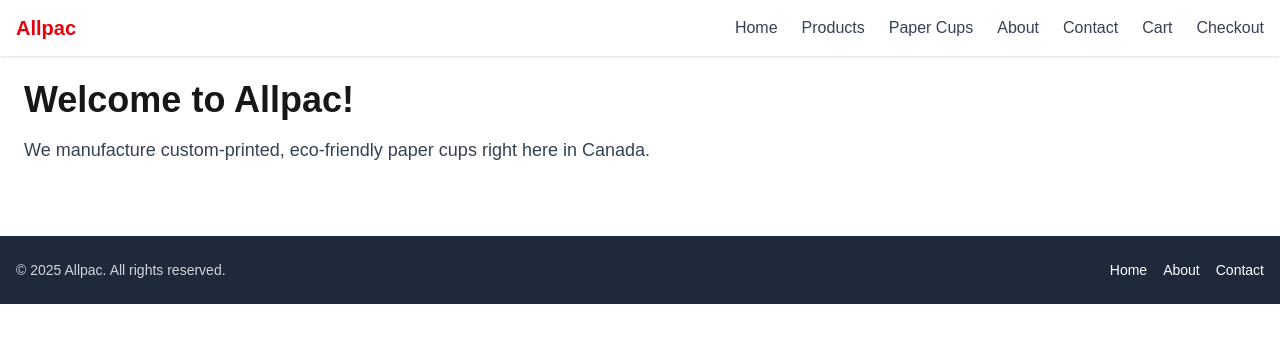
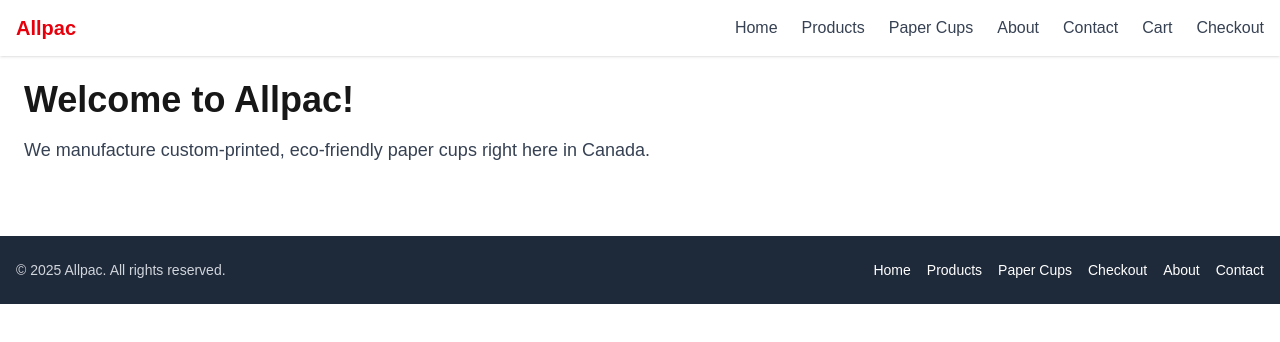
Before and after one commit to Emadedin1/allpacstore, a Next.js app in the folder frontend/: page / in a window 1280 px wide. Shown: the top 342 px of the page. Built offline with nearby package versions, Linux system fonts and the light colour scheme.

Commit message:
Update Footer with links to Products, Paper Cups, and Checkout

```diff
--- a/frontend/src/components/layout/Footer.jsx
+++ b/frontend/src/components/layout/Footer.jsx
@@ -11,6 +11,9 @@ export default function Footer() {
         </p>
         <div className="flex gap-4 text-sm">
           <Link href="/" className="hover:text-white">Home</Link>
+          <Link href="/products" className="hover:text-white">Products</Link>
+          <Link href="/paper-cups" className="hover:text-white">Paper Cups</Link>
+          <Link href="/checkout" className="hover:text-white">Checkout</Link>
           <Link href="/about" className="hover:text-white">About</Link>
           <Link href="/contact" className="hover:text-white">Contact</Link>
         </div>
```
